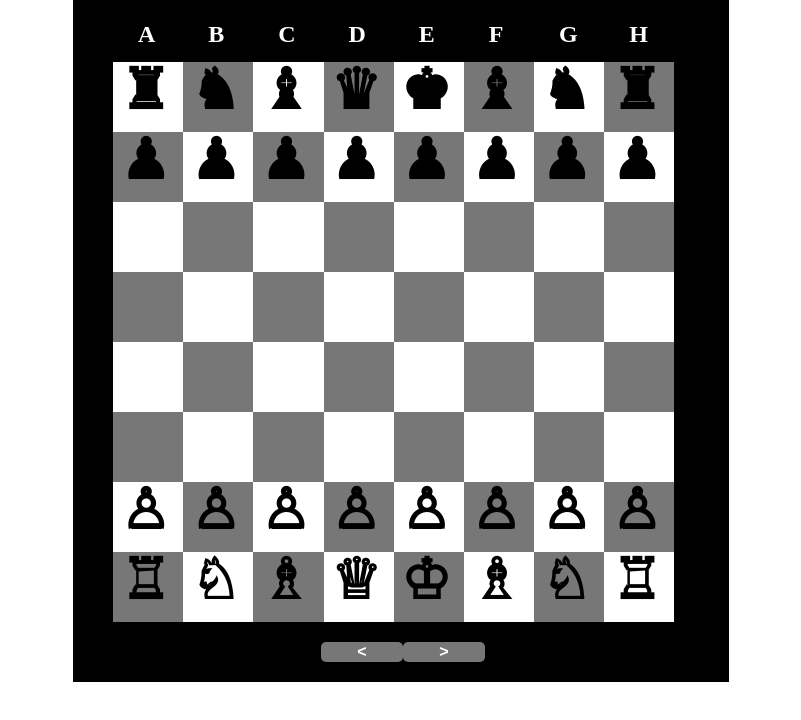
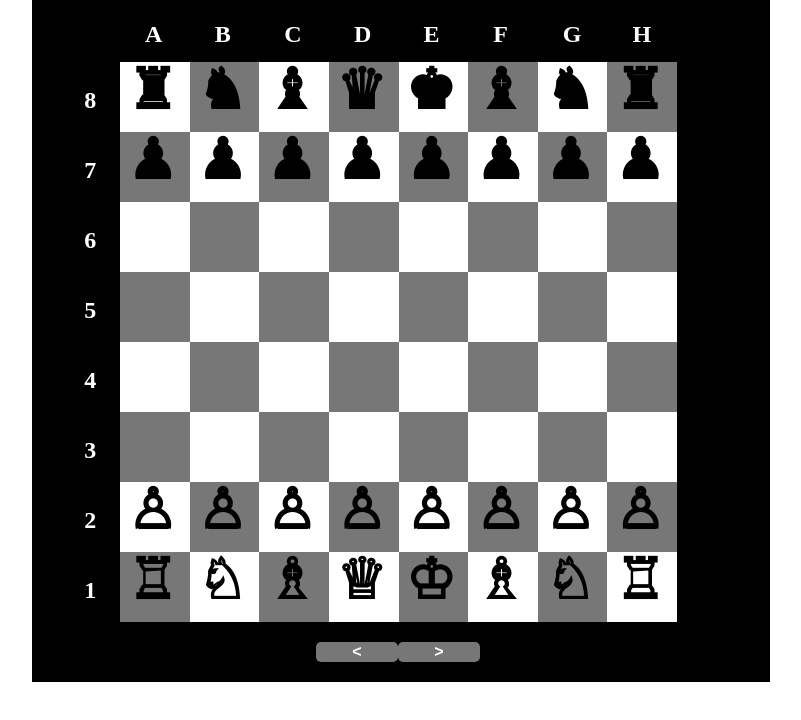
Before and after one commit to erik-petersen/TIY-Chessboard, a website: page templates/src/index.html in a window 1280 px wide. Shown: the whole page, without its empty margins (239-1040 px from the left). Drawn offline with nearby package versions, Linux system fonts and the light colour scheme.

Commit message:
Added rank and file for top and left

```diff
--- a/templates/src/assets/web/sass/styles.scss
+++ b/templates/src/assets/web/sass/styles.scss
@@ -14,8 +14,8 @@ With help from https://css-tricks.com/build-web-layouts-easily-susy/
 
 // Susy is doing all the calculations for 8 columns this time
 $susy: (
-  columns: 16,
-  container: 656px,
+  columns: 17,
+  container: 738px,
 );
 
 main {
@@ -26,6 +26,9 @@ main {
   background-color: black;
 } // end main
 
+ul {
+  @include pre(3em);
+}
 .column-header {
   margin-top: 1em;
 }
@@ -42,11 +45,26 @@ main {
   color: #fff;
 }
 
+.file {
+  @include first;
+}
+
+.file span {
+  width: $squareWidth;
+  height: $squareHeight;
+  @include span( 1 of 17 ); // each li will take up 1 column
+  position: relative;
+  top: 4em;
+  right: 25em;
+  font-size: $rankFileSize;
+  color: #fff;
+}
+
 li {
   content: " ";
   width: $squareWidth;
   height: $squareHeight;
-  @include span( 2 of 16 ); // each li will take up 1 column
+  @include span( 2 of 17 ); // each li will take up 2 columns
   margin: 0 auto;
   cursor: pointer;
 }
@@ -71,7 +89,8 @@ span,
 }
 
 .see-moves {
-  margin-left: 13em;
+  @include break;
+  @include pre(15.25em);
 }
 
 .see-moves button {
--- a/templates/src/index.html
+++ b/templates/src/index.html
@@ -24,30 +24,33 @@
 
       <!-- Begin row-1 -->
       <ul class="row-1">
-        <li class="odd-light"><span>&#9820;</span></li>
-        <li class="odd-dark"><span>&#9822;</span></li>
-        <li class="odd-light"><span>&#9821;</span></li>
-        <li class="odd-dark"><span>&#9819;</span></li>
-        <li class="odd-light"><span>&#9818;</span></li>
-        <li class="odd-dark"><span>&#9821;</span></li>
-        <li class="odd-light"><span>&#9822;</span></li>
-        <li class="odd-dark"><span>&#9820;</span></li>
+        <li class="file"><span>8</span></li>
+        <li class="odd-light"><span class="chess-piece">&#9820;</span></li>
+        <li class="odd-dark"><span class="chess-piece">&#9822;</span></li>
+        <li class="odd-light"><span class="chess-piece">&#9821;</span></li>
+        <li class="odd-dark"><span class="chess-piece">&#9819;</span></li>
+        <li class="odd-light"><span class="chess-piece">&#9818;</span></li>
+        <li class="odd-dark"><span class="chess-piece">&#9821;</span></li>
+        <li class="odd-light"><span class="chess-piece">&#9822;</span></li>
+        <li class="odd-dark"><span class="chess-piece">&#9820;</span></li>
       </ul> <!-- end row-1 -->
 
       <!-- Begin row-2 -->
       <ul class="row-2">
-        <li class="even-dark"><span>&#9823;</span></li>
-        <li class="even-light"><span>&#9823;</span></li>
-        <li class="even-dark"><span>&#9823;</span></li>
-        <li class="even-light"><span>&#9823;</span></li>
-        <li class="even-dark"><span>&#9823;</span></li>
-        <li class="even-light"><span>&#9823;</span></li>
-        <li class="even-dark"><span>&#9823;</span></li>
-        <li class="even-light"><span>&#9823;</span></li>
+        <li class="file"><span>7</span></li>
+        <li class="even-dark"><span class="chess-piece">&#9823;</span></li>
+        <li class="even-light"><span class="chess-piece">&#9823;</span></li>
+        <li class="even-dark"><span class="chess-piece">&#9823;</span></li>
+        <li class="even-light"><span class="chess-piece">&#9823;</span></li>
+        <li class="even-dark"><span class="chess-piece">&#9823;</span></li>
+        <li class="even-light"><span class="chess-piece">&#9823;</span></li>
+        <li class="even-dark"><span class="chess-piece">&#9823;</span></li>
+        <li class="even-light"><span class="chess-piece">&#9823;</span></li>
       </ul> <!-- end row-2 -->
 
       <!-- Begin row-3 -->
       <ul class="row-3">
+        <li class="file"><span>6</span></li>
         <li class="odd-light"></li>
         <li class="odd-dark"></li>
         <li class="odd-light"></li>
@@ -60,6 +63,7 @@
 
       <!-- Begin row-4 -->
       <ul class="row-4">
+        <li class="file"><span>5</span></li>
         <li class="even-dark"></li>
         <li class="even-light"></li>
         <li class="even-dark"></li>
@@ -72,6 +76,7 @@
 
       <!-- Begin row-5 -->
       <ul class="row-5">
+        <li class="file"><span>4</span></li>
         <li class="odd-light"></li>
         <li class="odd-dark"></li>
         <li class="odd-light"></li>
@@ -84,6 +89,7 @@
 
       <!-- Begin row-6 -->
       <ul class="row-6">
+        <li class="file"><span>3</span></li>
         <li class="even-dark"></li>
         <li class="even-light"></li>
         <li class="even-dark"></li>
@@ -96,26 +102,28 @@
 
       <!-- Begin row-7 -->
       <ul class="row-7">
-        <li class="odd-light"><span>&#9817;</span></li>
-        <li class="odd-dark"><span>&#9817;</span></li>
-        <li class="odd-light"><span>&#9817;</span></li>
-        <li class="odd-dark"><span>&#9817;</span></li>
-        <li class="odd-light"><span>&#9817;</span></li>
-        <li class="odd-dark"><span>&#9817;</span></li>
-        <li class="odd-light"><span>&#9817;</span></li>
-        <li class="odd-dark"><span>&#9817;</span></li>
+        <li class="file"><span>2</span></li>
+        <li class="odd-light"><span class="chess-piece">&#9817;</span></li>
+        <li class="odd-dark"><span class="chess-piece">&#9817;</span></li>
+        <li class="odd-light"><span class="chess-piece">&#9817;</span></li>
+        <li class="odd-dark"><span class="chess-piece">&#9817;</span></li>
+        <li class="odd-light"><span class="chess-piece">&#9817;</span></li>
+        <li class="odd-dark"><span class="chess-piece">&#9817;</span></li>
+        <li class="odd-light"><span class="chess-piece">&#9817;</span></li>
+        <li class="odd-dark"><span class="chess-piece">&#9817;</span></li>
       </ul> <!-- end row-7 -->
 
       <!-- Begin row-8 -->
       <ul class="row-8">
-        <li class="even-dark"><span>&#9814;</span></li>
-        <li class="even-light"><span>&#9816;</span></li>
-        <li class="even-dark"><span>&#9815;</span></li>
-        <li class="even-light"><span>&#9813;</span></li>
-        <li class="even-dark"><span>&#9812;</span></li>
-        <li class="even-light"><span>&#9815;</span></li>
-        <li class="even-dark"><span>&#9816;</span></li>
-        <li class="even-light"><span>&#9814;</span></li>
+        <li class="file"><span>1</span></li>
+        <li class="even-dark"><span class="chess-piece">&#9814;</span></li>
+        <li class="even-light"><span class="chess-piece">&#9816;</span></li>
+        <li class="even-dark"><span class="chess-piece">&#9815;</span></li>
+        <li class="even-light"><span class="chess-piece">&#9813;</span></li>
+        <li class="even-dark"><span class="chess-piece">&#9812;</span></li>
+        <li class="even-light"><span class="chess-piece">&#9815;</span></li>
+        <li class="even-dark"><span class="chess-piece">&#9816;</span></li>
+        <li class="even-light"><span class="chess-piece">&#9814;</span></li>
       </ul> <!-- end row-8 -->
 
       <nav class="see-moves">
```
Also changed, not shown: templates/src/assets/web/sass/styles.css.
